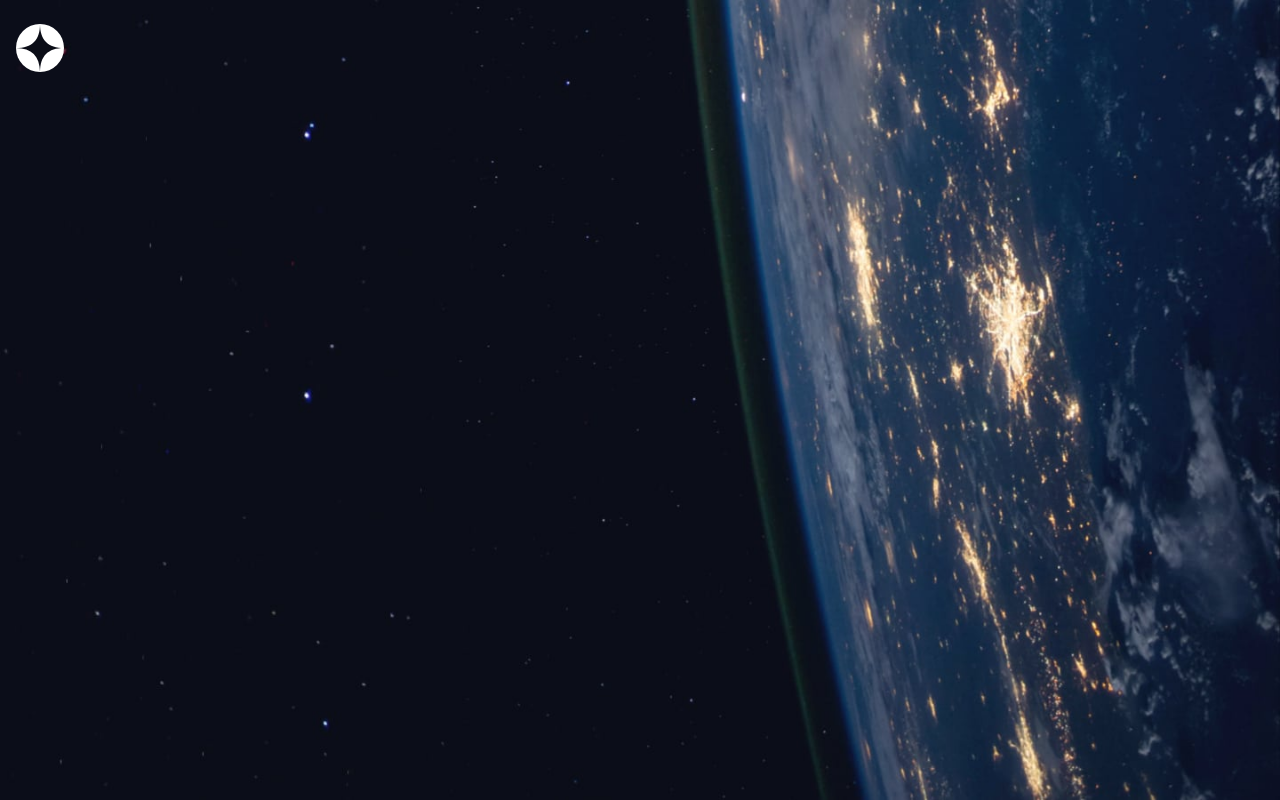
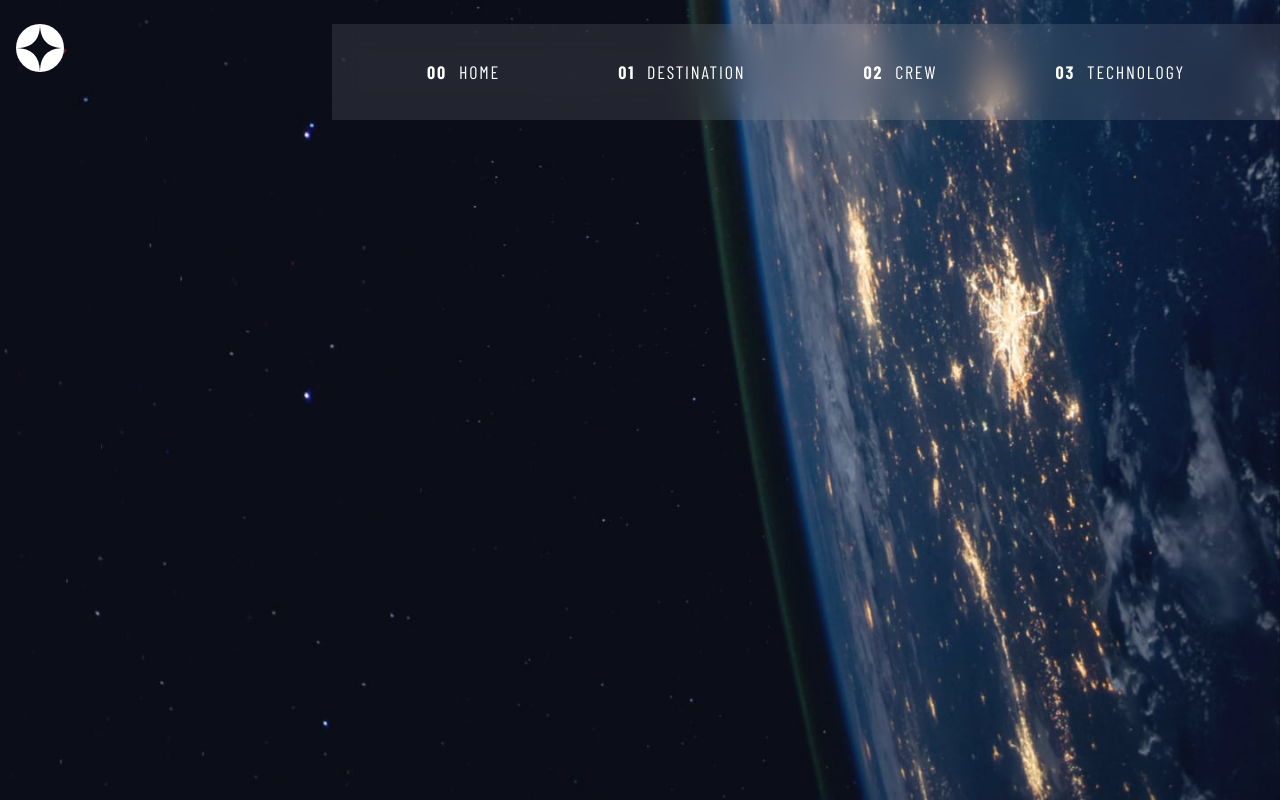
Before and after one commit to Sana-Shabeel/space-tourism-ts, a React (Vite) app: page / in a window 1280 px wide. Built offline with nearby package versions, Linux system fonts and the light colour scheme; a web font is replaced by a local one.

Commit message:
finish setting up navbar

```diff
--- a/src/components/Navbar.tsx
+++ b/src/components/Navbar.tsx
@@ -10,17 +10,33 @@ const Navbar = () => {
     { num: "03", title: "TECHNOLOGY" },
   ];
   return (
-    <nav className="py-6 px-4 flex justify-between items-center font-barlowCond md:h-24">
+    <nav className="text-white flex justify-between items-center font-barlowCond md:h-24 mx-8 py-6 md:pl-4 md:mx-0 md:py-0">
       <div className="w-10 md:w-12">
         <img src="/assets/shared/logo.svg" alt="logo" />
       </div>
 
+      <ul className="hidden md:flex w-3/5 gap-6 h-full items-center justify-around bg-alphaWhite backdrop-blur-lg lg:mt-12 px-12 lg:w-3/4	">
+        {navbar.map(({ num, title }) => (
+          <li className="text-lg tracking-widest font-extralight h-full flex justify-center items-center hover:border-b-2">
+            <a href="">
+              <span className="md:hidden lg:inline-block font-bold mr-3">
+                {num}
+              </span>
+              {title}
+            </a>
+          </li>
+        ))}
+      </ul>
+
+      {/* mobile navbar */}
       <div className="md:hidden">
         <div className="cursor-pointer" onClick={() => setToggleNavbar(true)}>
           <img src="/assets/shared/icon-hamburger.svg" alt="burger menu" />
         </div>
         {toggleNavbar && (
-          <div className="fixed inset-y-0	right-0 left-1/3 bg-alphaWhite backdrop-blur-lg px-8">
+          <div
+            className={`fixed inset-y-0 right-0 left-1/3 bg-alphaWhite backdrop-blur-lg px-4 transition-all	 duration-500 ease-in-out`}
+          >
             <div
               className="my-8 flex justify-end"
               onClick={() => setToggleNavbar(false)}
@@ -30,10 +46,7 @@ const Navbar = () => {
 
             <ul className="mt-12 sm:ml-8 sm:mt-16">
               {navbar.map(({ num, title }, idx) => (
-                <li
-                  key={idx}
-                  className="text-white ml-4 my-10 text-xl tracking-linkSpace"
-                >
+                <li key={idx} className="ml-4 my-10 text-xl tracking-linkSpace">
                   <a href={`#${title}`} className="font-extralight">
                     <span className="mr-4 font-semibold">{num}</span>
                     {title}
```
